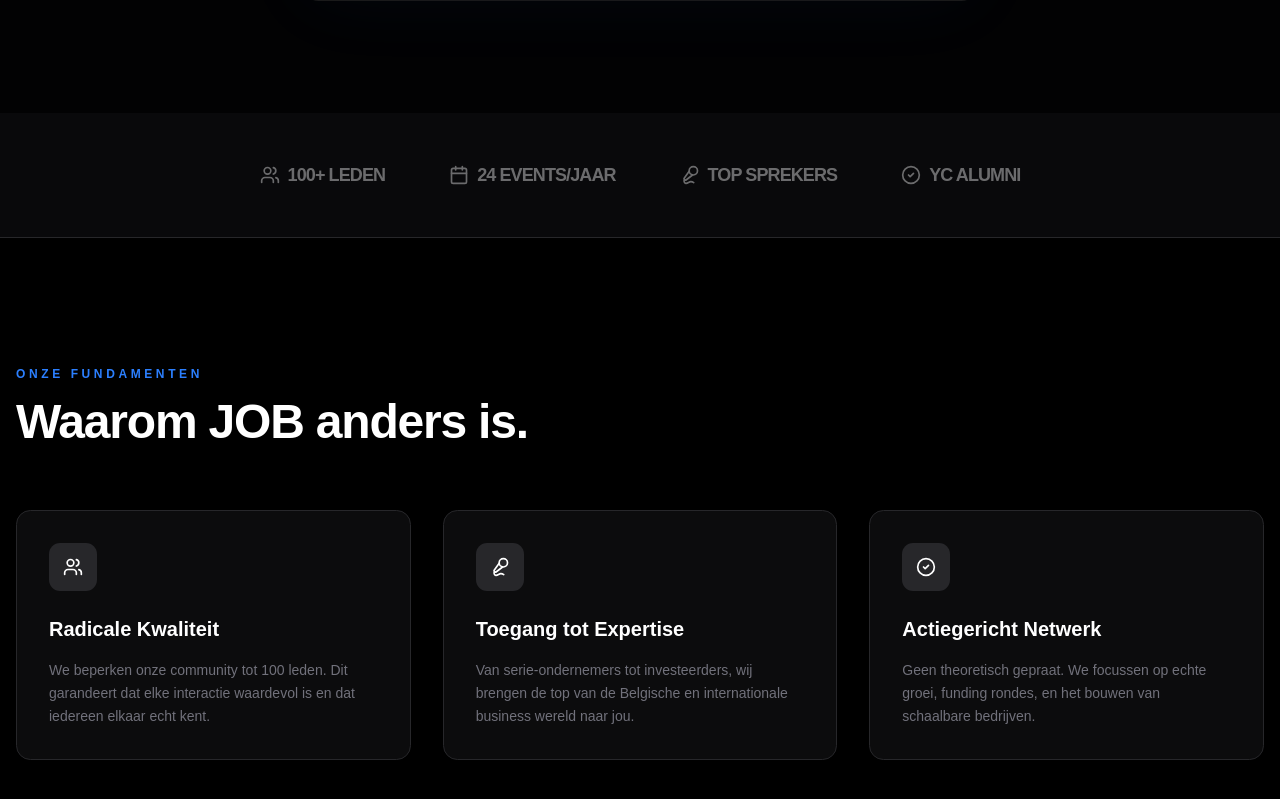
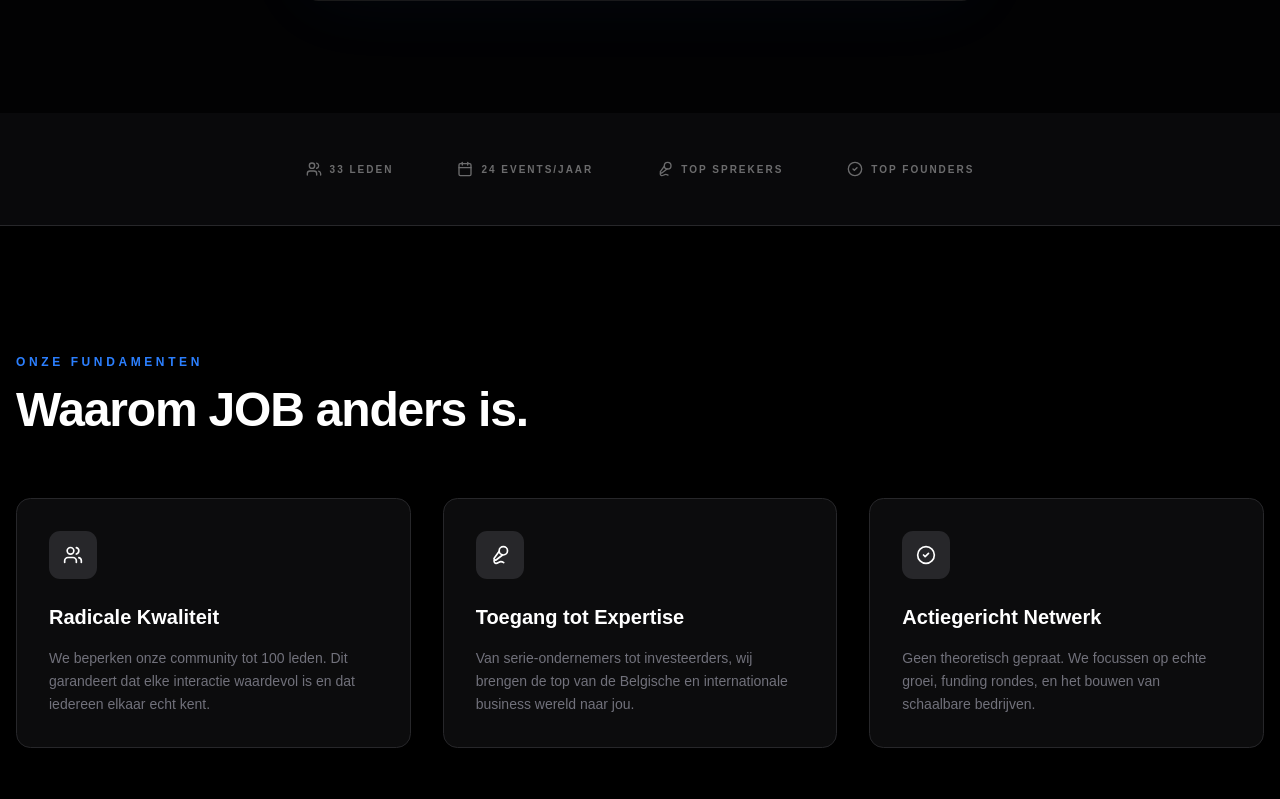
Before and after one commit to Lebonski0/job-jong-ondernemers-belgie, a React (Vite) app: page / in a window 1280 px wide. Shown: the part 1159-1958 px from the top of the page. Built offline with nearby package versions, Linux system fonts and the light colour scheme.

Commit message:
bug fixen

```diff
--- a/components/sections/SocialProof.tsx
+++ b/components/sections/SocialProof.tsx
@@ -4,18 +4,18 @@
   return (
     <section className="py-12 border-b border-zinc-800 bg-zinc-950">
       <div className="container mx-auto px-4">
-        <div className="flex flex-wrap justify-center items-center gap-8 md:gap-16 opacity-40 grayscale hover:grayscale-0 transition-all duration-500">
-          <div className="flex items-center gap-2 font-bold text-lg tracking-tighter">
-            <Users className="h-5 w-5" /> 100+ LEDEN
+        <div className="flex flex-wrap justify-center items-center gap-8 md:gap-16 opacity-40 grayscale hover:grayscale-0 transition-all duration-500 text-[10px] font-black uppercase tracking-[0.2em]">
+          <div className="flex items-center gap-2">
+            <Users className="h-4 w-4" /> 33 LEDEN
           </div>
-          <div className="flex items-center gap-2 font-bold text-lg tracking-tighter">
-            <Calendar className="h-5 w-5" /> 24 EVENTS/JAAR
+          <div className="flex items-center gap-2">
+            <Calendar className="h-4 w-4" /> 24 EVENTS/JAAR
           </div>
-          <div className="flex items-center gap-2 font-bold text-lg tracking-tighter">
-            <Mic2 className="h-5 w-5" /> TOP SPREKERS
+          <div className="flex items-center gap-2">
+            <Mic2 className="h-4 w-4" /> TOP SPREKERS
           </div>
-          <div className="flex items-center gap-2 font-bold text-lg tracking-tighter">
-            <CheckCircle2 className="h-5 w-5" /> YC ALUMNI
+          <div className="flex items-center gap-2">
+            <CheckCircle2 className="h-4 w-4" /> TOP FOUNDERS
           </div>
         </div>
       </div>
--- a/src/pages/About.tsx
+++ b/src/pages/About.tsx
@@ -29,7 +29,7 @@
   },
 ];
 
-function FaqItem({ faq, index }: { faq: typeof faqs[0]; index: number }) {
+function FaqItem({ faq, index }: { faq: typeof faqs[0]; index: number; key?: any }) {
   const [open, setOpen] = useState(false);
   return (
     <motion.div
--- a/src/pages/Home.tsx
+++ b/src/pages/Home.tsx
@@ -27,9 +27,6 @@
 
       <Suspense fallback={<SectionLoading />}>
         <SocialProof />
-      </Suspense>
-
-      <Suspense fallback={<SectionLoading />}>
         <Values />
       </Suspense>
 
```
